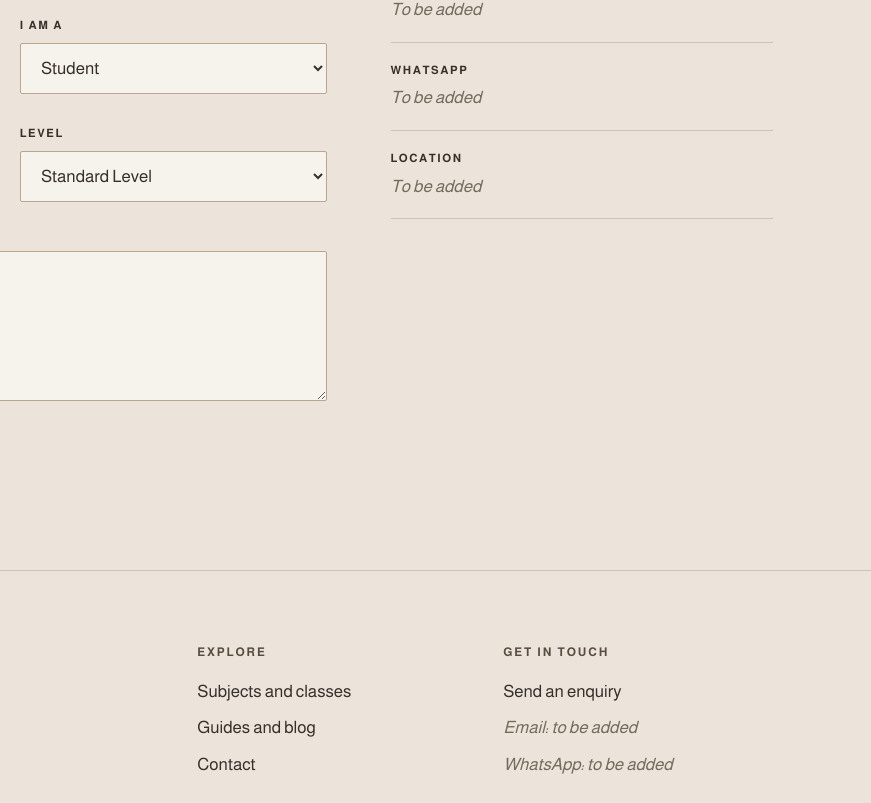
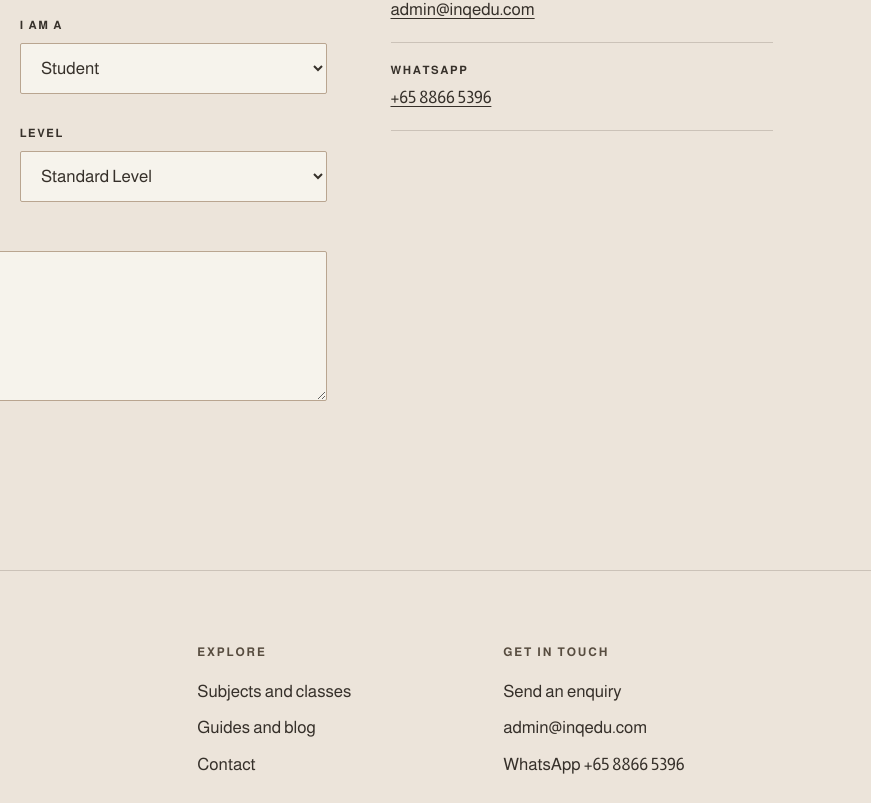
Before and after one commit to INQEDU/INQEDU-Website, a plain HTML site: page site/contact.html in a window 1280 px wide. Shown: the part 636-1439 px from the top of the page, 409-1280 px from the left. Drawn offline with Linux system fonts and the light colour scheme.

Commit message:
Add email and WhatsApp contact details, remove location
Contact page and footer now show admin@inqedu.com and WhatsApp
+65 8866 5396. The location row is removed until there is a centre.

Co-Authored-By: Claude Opus 5.5 <noreply@anthropic.com>
Claude-Session: https://claude.ai/code/session_01Ke8gU9KSMf7woJkjVfRPVW

```diff
--- a/site/contact.html
+++ b/site/contact.html
@@ -88,9 +88,8 @@
     <aside class="stack">
       <h2 style="font-size: 1.5rem;">Other ways to reach us</h2>
       <dl class="details">
-        <div><dt>Email</dt><dd class="todo">To be added</dd></div>
-        <div><dt>WhatsApp</dt><dd class="todo">To be added</dd></div>
-        <div><dt>Location</dt><dd class="todo">To be added</dd></div>
+        <div><dt>Email</dt><dd><a href="mailto:admin@inqedu.com">admin@inqedu.com</a></dd></div>
+        <div><dt>WhatsApp</dt><dd><a href="https://wa.me/6588665396">+65 8866 5396</a></dd></div>
       </dl>
     </aside>
   </div>
@@ -115,8 +114,8 @@
         <p class="label">Get in touch</p>
         <ul>
           <li><a href="contact.html">Send an enquiry</a></li>
-          <li class="todo">Email: to be added</li>
-          <li class="todo">WhatsApp: to be added</li>
+          <li><a href="mailto:admin@inqedu.com">admin@inqedu.com</a></li>
+          <li><a href="https://wa.me/6588665396">WhatsApp +65 8866 5396</a></li>
         </ul>
       </div>
     </div>
```
Also changed, not shown: site/classes.html (+2 -2 lines), site/guides.html (+2 -2 lines), site/guides/individual-oral-global-issue.html (+2 -2 lines), site/guides/paper-1-unseen-text.html (+2 -2 lines), site/guides/technique-to-analysis.html (+2 -2 lines), site/index.html (+2 -2 lines), 2 other files.
